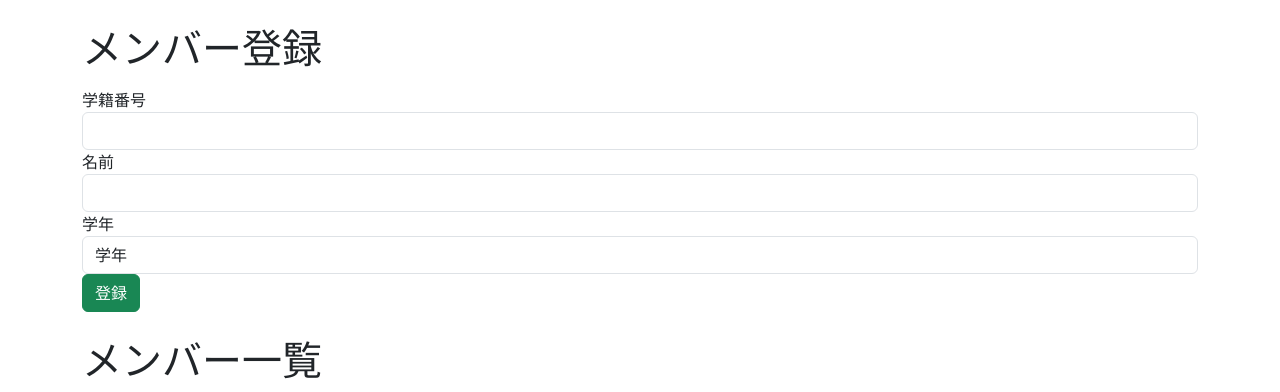
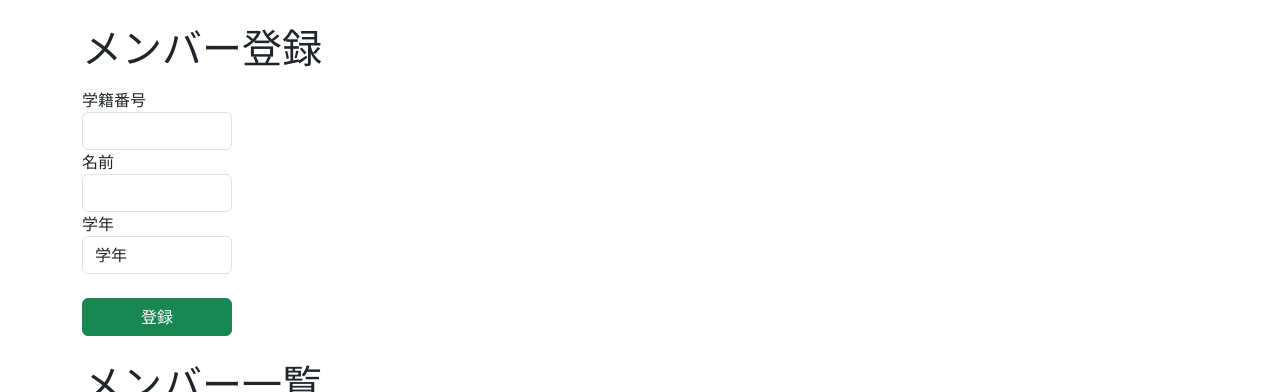
Before and after one commit to SLP-KBIT/attendance-system, a Flask app: page /attendance/member in a window 1280 px wide. Shown: the part 88-480 px from the top of the page. Run offline with Flask 3, Linux system fonts and the light colour scheme.

Commit message:
入力フォーム修正

```diff
--- a/flask/app/templates/date.html
+++ b/flask/app/templates/date.html
@@ -31,14 +31,15 @@
         <div class="form mt-3">
             <form action="/attendance/date/{{ currentDate }}" method="POST">
                 <div class="form-group">
-                    <select class="form-control" name="name" required>
+                    <select class="form-control" name="name" style="width: 150px;" required>
                         <option hidden value="">名前</option>
                         {% for post2 in posts2 %}
                             <option value="{{ post2.name }}">{{ post2.grade }}：{{ post2.name }}</option>
                         {% endfor %}
                     </select>
                 </div>
-                <button type="submit" class="btn btn-success">登録</button>
+                <br>
+                <button type="submit" class="btn btn-success" style="width: 150px;">登録</button>
             </form>
         </div>
 
--- a/flask/app/templates/member.html
+++ b/flask/app/templates/member.html
@@ -1,5 +1,3 @@
-
-
 {% extends 'base.html' %}
 
 {% block body %}
@@ -10,15 +8,15 @@
         <form action="/attendance/member" method="POST">
             <div class="form-group">
                 <label for="number">学籍番号</label>
-                <input type="text" class="form-control" name="number" required>
+                <input type="text" class="form-control" name="number" style="width: 150px;" required>
             </div>
             <div class="form-group">
                 <label for="name">名前</label>
-                <input type="text" class="form-control" name="name" required>
+                <input type="text" class="form-control" name="name" style="width: 150px;" required>
             </div>
             <div class="form-group">
                 <label for="grade">学年</label>
-                <select class="form-control" name="grade" required>
+                <select class="form-control" name="grade" style="width: 150px;" required>
                     <option hidden value="">学年</option>
                     <option value="B1">1年</option>
                     <option value="B2">2年</option>
@@ -26,7 +24,8 @@
                     <option value="B4">4年</option>
                 </select>
             </div>
-            <button type="submit" class="btn btn-success">登録</button>
+            <br>
+            <button type="submit" class="btn btn-success" style="width: 150px;">登録</button>
         </form>
     </div>
 
```
